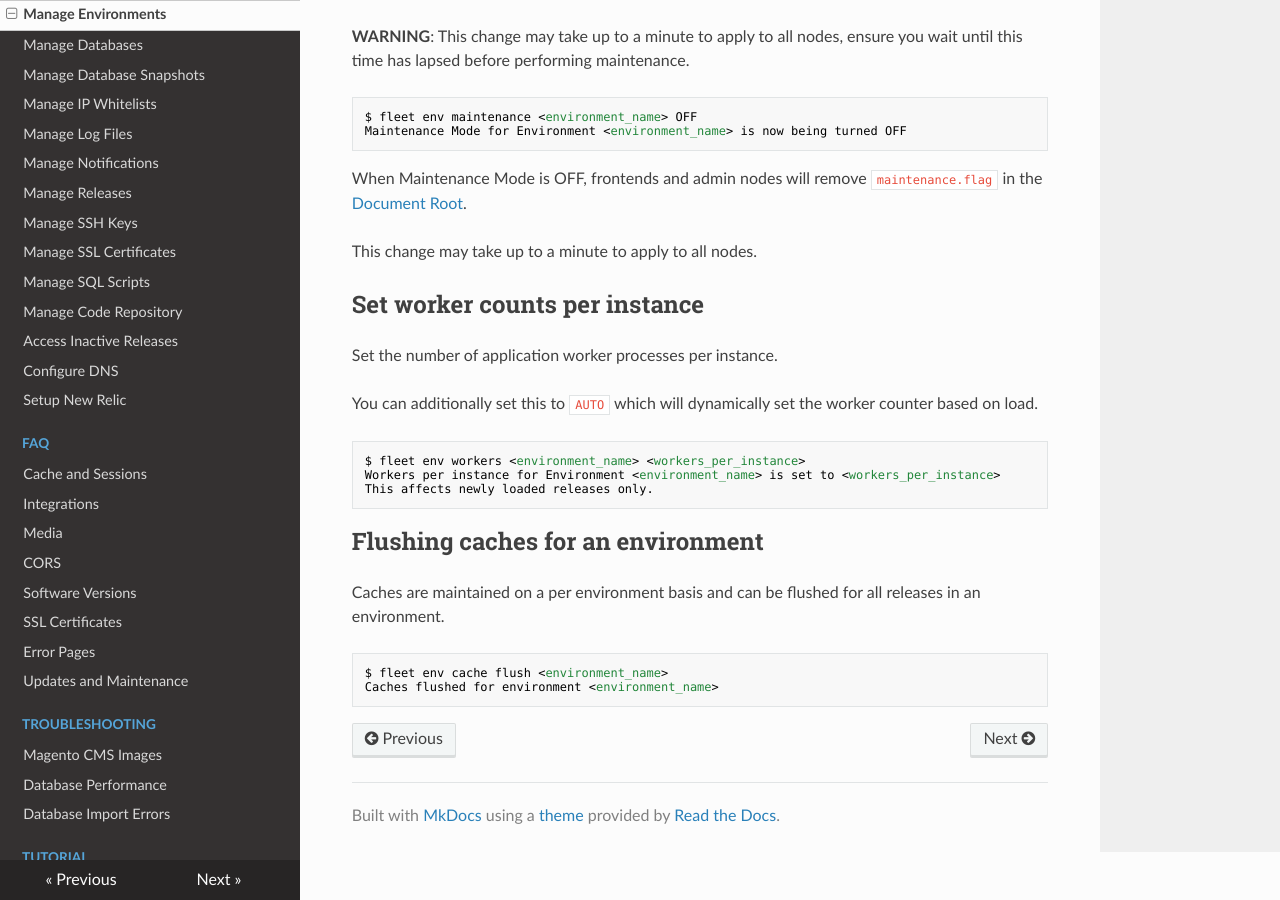
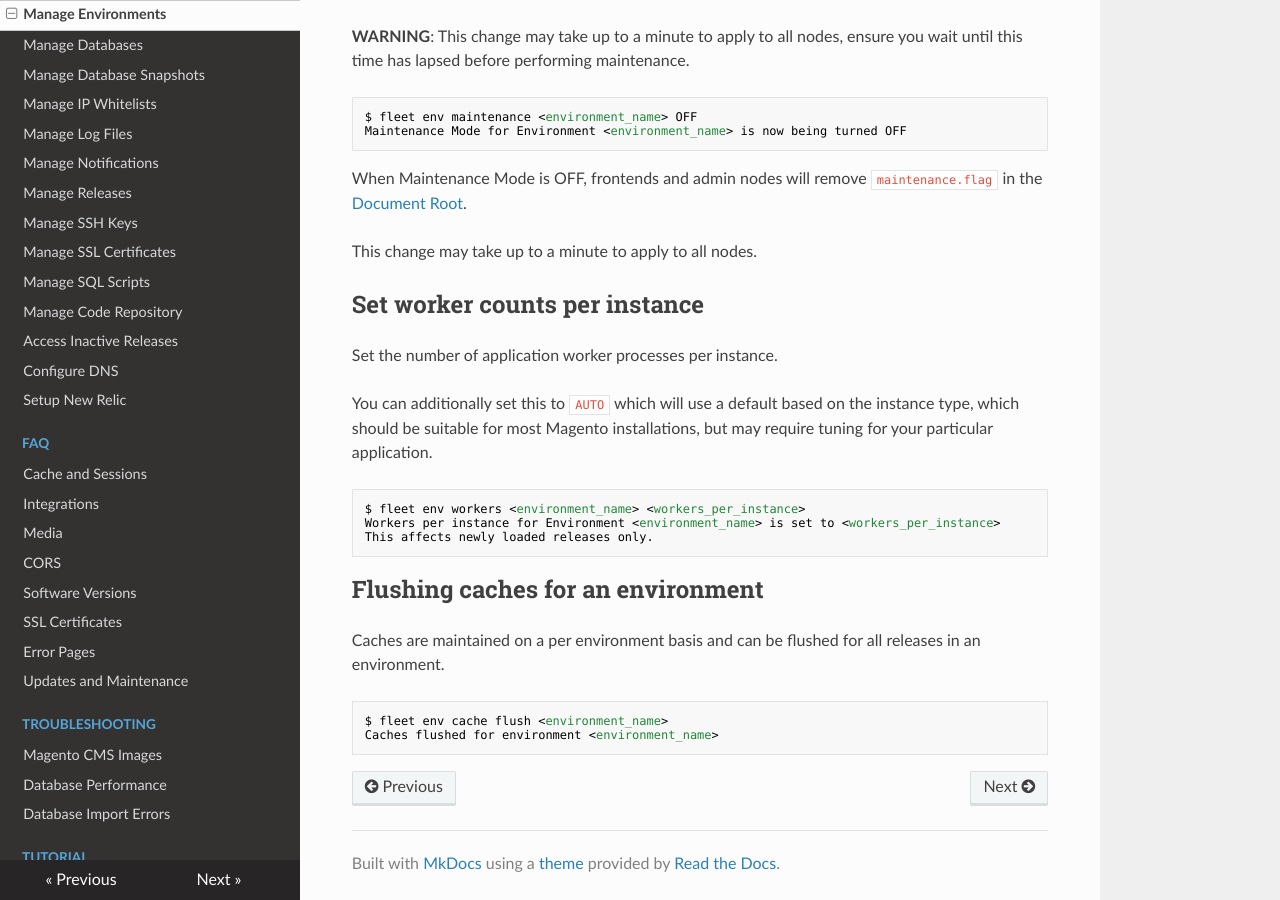
Before and after one commit to anchor/fleet-magento-docs, an MkDocs documentation site: the page built from docs/how-to/manage-environments.md, in a window 1280 px wide and 900 px high, scrolled down 5156 px. Built offline with MkDocs 1.6.1, drawn with Linux system fonts in a browser that asks for light colours; nearby versions of some CDN libraries; old or Windows-style settings are respelled for this version of MkDocs.

Commit message:
correct documentation for AUTO setting

````diff
--- a/docs/how-to/manage-environments.md
+++ b/docs/how-to/manage-environments.md
@@ -284,8 +284,9 @@ Set worker counts per instance
 
 Set the number of application worker processes per instance.
 
-You can additionally set this to `AUTO` which will dynamically set the worker
-counter based on load.
+You can additionally set this to `AUTO` which will use a default based on the
+instance type, which should be suitable for most Magento installations, but
+may require tuning for your particular application.
 
 ```
 $ fleet env workers <environment_name> <workers_per_instance>
````
